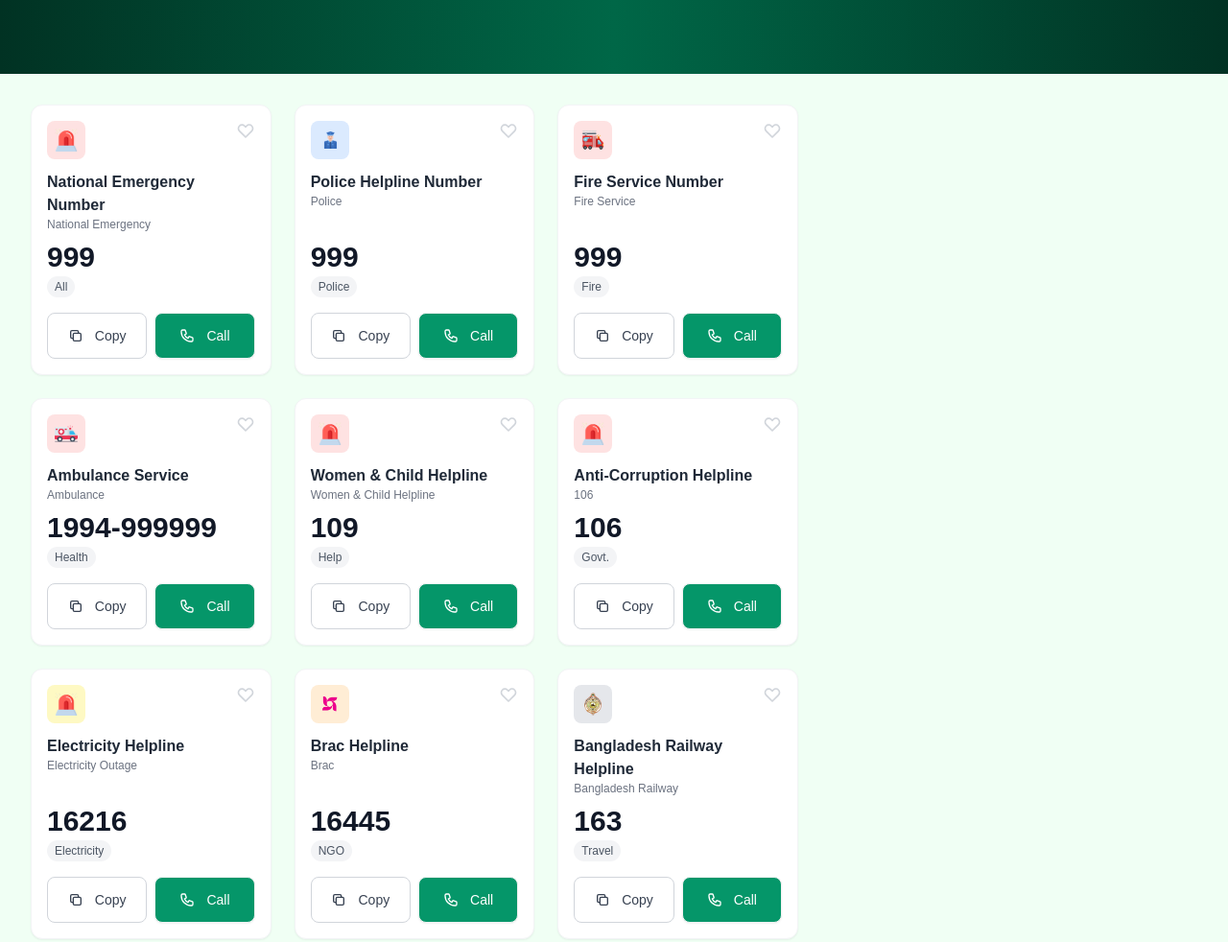
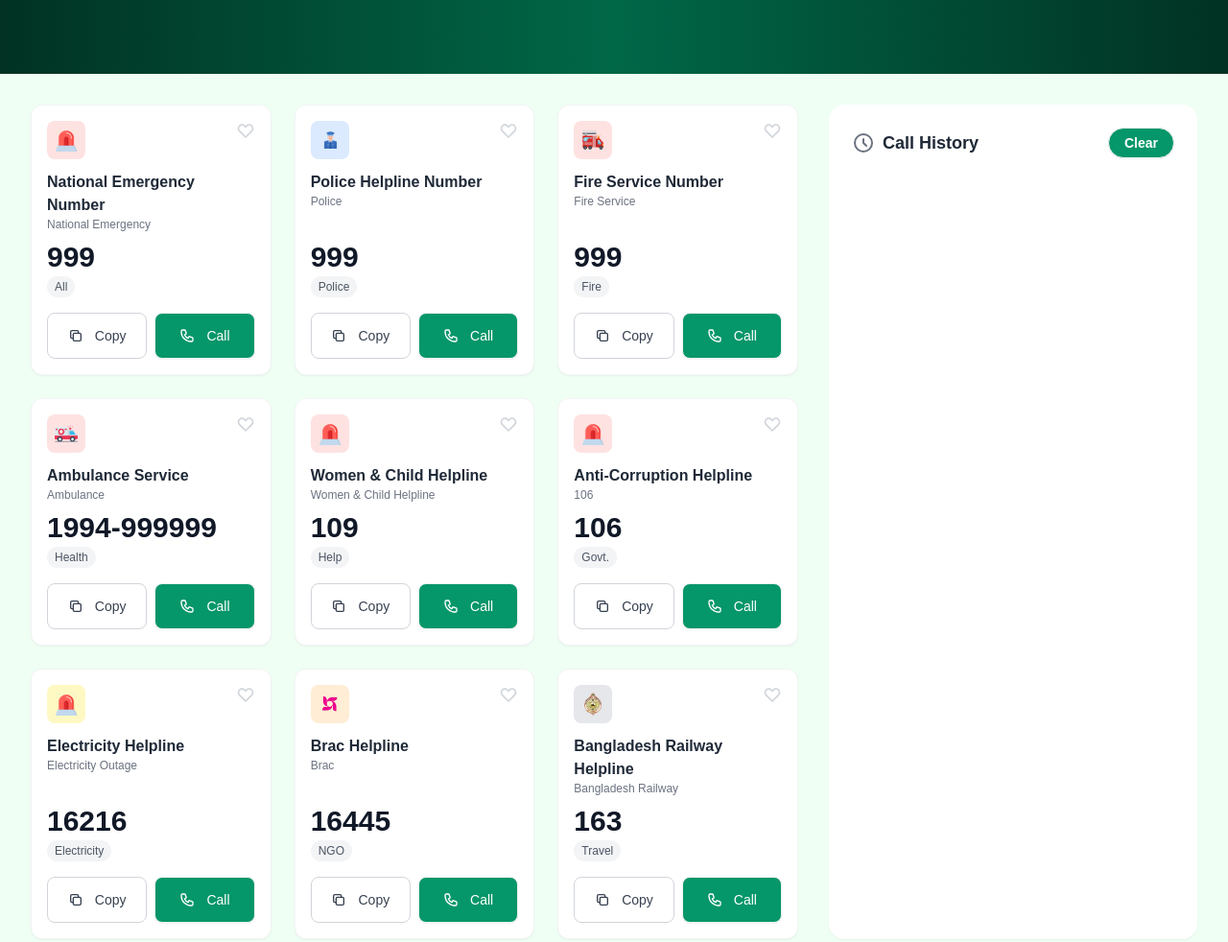
Before and after one commit to DevCat-exe/B12A05, a plain HTML site: page index.html in a window 1280 px wide. Shown: the part 419-1401 px from the top of the page at 96% size. Drawn offline with nearby package versions, Linux system fonts and the light colour scheme; a web font is replaced by a local one.

Commit message:
completed html and css

```diff
--- a/index.html
+++ b/index.html
@@ -280,3 +280,25 @@
                     </div>
                 </div>
             </div>
+            <!-- Call History -->
+            <aside>
+                <div class="bg-white rounded-2xl shadow-sm p-6 h-full sticky top-28">
+                    <div class="flex justify-between items-center mb-6">
+                        <h3 class="flex items-center gap-2 font-bold text-lg text-gray-800">
+                            <svg xmlns="http://www.w3.org/2000/svg" class="h-6 w-6 text-gray-500" fill="none" viewBox="0 0 24 24" stroke="currentColor"><path stroke-linecap="round" stroke-linejoin="round" stroke-width="2" d="M12 8v4l3 3m6-3a9 9 0 11-18 0 9 9 0 0118 0z" /></svg>
+                            Call History
+                        </h3>
+                        <button class="btn btn-sm bg-[#059669] hover:bg-[#047857] text-white font-bold rounded-full px-4">
+                            Clear
+                        </button>
+                    </div>
+                    <div id="call-history-list" class="space-y-4 overflow-y-auto flex-1 min-h-0">
+                        <!-- Call history will be populated by JavaScript after i write it-->
+                    </div>
+                </div>
+            </aside>
+        </div>
+    </main>
+    <script src="./script.js"></script>
+</body>
+</html>
```
